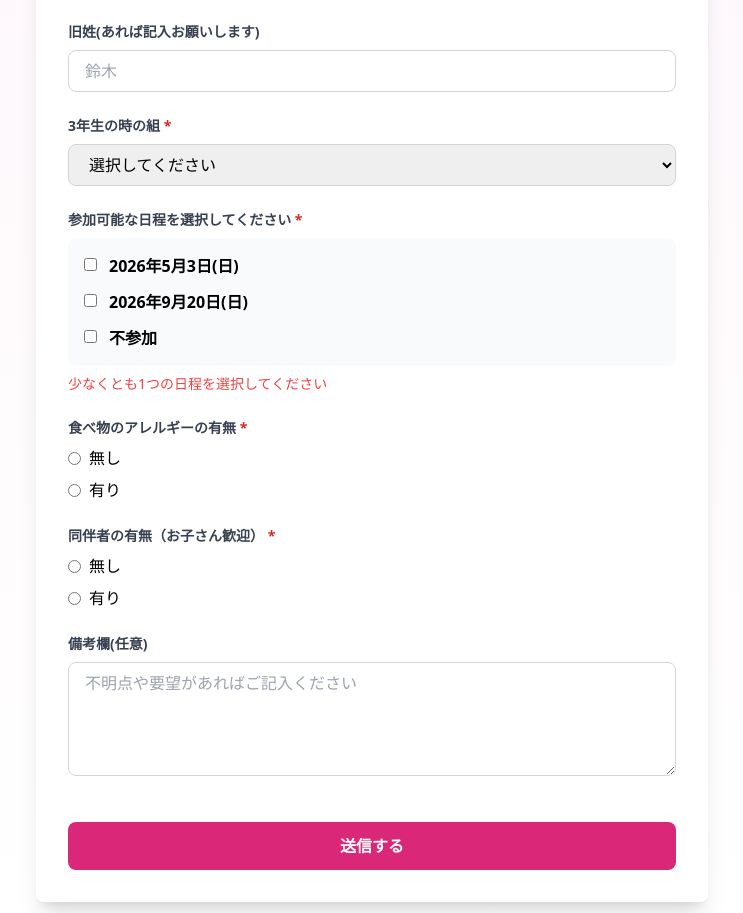
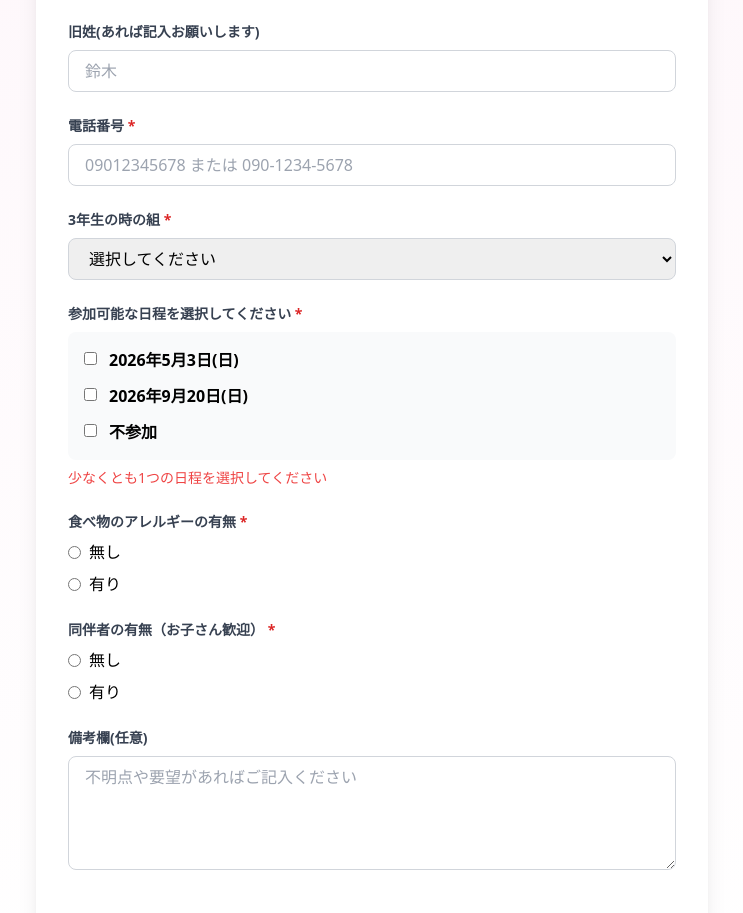
Before and after one commit to Hapiemon/dosokai, a Next.js app: page /form1 in a window 1280 px wide. Shown: the part 947-1860 px from the top of the page, without its empty margins (268-1011 px from the left). Built offline with nearby package versions, Linux system fonts and the light colour scheme; no server answers; the database is empty.

Commit message:
電話番号フィールドを追加し、バリデーションを実装

```diff
--- a/app/api/responses-form2/route.ts
+++ b/app/api/responses-form2/route.ts
@@ -9,6 +9,7 @@ export async function POST(request: NextRequest) {
       lastName,
       firstName,
       maidenName,
+      phone,
       class: classValue,
       eventDates,
       companionStatus,
@@ -37,9 +38,18 @@ export async function POST(request: NextRequest) {
       );
     }
 
-    if (!lastName || !firstName || !classValue || !eventDates || eventDates.length === 0 || !companionStatus || typeof hasAllergy !== 'boolean') {
+    if (!lastName || !firstName || !phone || !classValue || !eventDates || eventDates.length === 0 || !companionStatus || typeof hasAllergy !== 'boolean') {
       return NextResponse.json(
         { error: '必須項目が入力されていません' },
+        { status: 400 }
+      );
+    }
+
+    // 電話番号の形式チェック
+    const phoneRegex = /^\d{10,11}$|^(\d{2,4}-?){2}\d{3,4}$/;
+    if (!phoneRegex.test(phone.replace(/-/g, ''))) {
+      return NextResponse.json(
+        { error: '正しい電話番号を入力してください' },
         { status: 400 }
       );
     }
@@ -79,6 +89,7 @@ export async function POST(request: NextRequest) {
         lastName,
         firstName,
         maidenName: maidenName || null,
+        phone,
         class: classValue,
         eventMay3,
         eventSep20,
--- a/app/api/responses/route.ts
+++ b/app/api/responses/route.ts
@@ -10,6 +10,7 @@ export async function POST(request: NextRequest) {
       lastName,
       firstName,
       maidenName,
+      phone,
       class: classValue,
       eventDates,
       companionStatus,
@@ -41,9 +42,18 @@ export async function POST(request: NextRequest) {
     }
 
     // バリデーション
-    if (!lastName || !firstName || !classValue || !eventDates || eventDates.length === 0 || !companionStatus || typeof hasAllergy !== 'boolean') {
+    if (!lastName || !firstName || !phone || !classValue || !eventDates || eventDates.length === 0 || !companionStatus || typeof hasAllergy !== 'boolean') {
       return NextResponse.json(
         { error: '必須項目が入力されていません' },
+        { status: 400 }
+      );
+    }
+
+    // 電話番号の形式チェック
+    const phoneRegex = /^\d{10,11}$|^(\d{2,4}-?){2}\d{3,4}$/;
+    if (!phoneRegex.test(phone.replace(/-/g, ''))) {
+      return NextResponse.json(
+        { error: '正しい電話番号を入力してください' },
         { status: 400 }
       );
     }
@@ -88,6 +98,7 @@ export async function POST(request: NextRequest) {
         lastName,
         firstName,
         maidenName: maidenName || null,
+        phone,
         class: classValue,
         formId: targetFormId,
         eventMay3,
--- a/app/components/ResponseForm.tsx
+++ b/app/components/ResponseForm.tsx
@@ -13,6 +13,7 @@ export default function ResponseForm({ formId = 'form1' }: ResponseFormProps) {
     lastName: '',
     firstName: '',
     maidenName: '',
+    phone: '',
     class: '',
     eventDates: [] as string[],
     companionStatus: '',
@@ -36,6 +37,14 @@ export default function ResponseForm({ formId = 'form1' }: ResponseFormProps) {
 
     if (!formData.firstName.trim()) {
       return '名を入力してください';
+    }
+
+    if (!formData.phone.trim()) {
+      return '電話番号を入力してください';
+    }
+
+    if (!/^\d{10,11}$|^(\d{2,4}-?){2}\d{3,4}$/.test(formData.phone.replace(/-/g, ''))) {
+      return '正しい電話番号を入力してください（ハイフンなし10-11桁、またはハイフン付き形式）';
     }
 
     if (!formData.class) {
@@ -92,6 +101,7 @@ export default function ResponseForm({ formId = 'form1' }: ResponseFormProps) {
           lastName: formData.lastName,
           firstName: formData.firstName,
           maidenName: formData.maidenName || null,
+          phone: formData.phone,
           class: formData.class,
           eventDates: formData.eventDates,
           companionStatus: formData.companionStatus,
@@ -109,6 +119,7 @@ export default function ResponseForm({ formId = 'form1' }: ResponseFormProps) {
           lastName: '',
           firstName: '',
           maidenName: '',
+          phone: '',
           class: '',
           eventDates: [],
           companionStatus: '',
@@ -254,6 +265,20 @@ export default function ResponseForm({ formId = 'form1' }: ResponseFormProps) {
                 onChange={(e) => setFormData({ ...formData, maidenName: e.target.value })}
                 className="w-full px-4 py-2 border border-gray-300 rounded-lg focus:ring-2 focus:ring-pink-500 focus:border-transparent"
                 placeholder="鈴木"
+              />
+            </div>
+
+            {/* 電話番号 */}
+            <div>
+              <label className="block text-sm font-bold text-gray-700 mb-2">
+                電話番号 <span className="text-red-600">*</span>
+              </label>
+              <input
+                type="tel"
+                value={formData.phone}
+                onChange={(e) => setFormData({ ...formData, phone: e.target.value })}
+                className="w-full px-4 py-2 border border-gray-300 rounded-lg focus:ring-2 focus:ring-pink-500 focus:border-transparent"
+                placeholder="09012345678 または 090-1234-5678"
               />
             </div>
 
```
